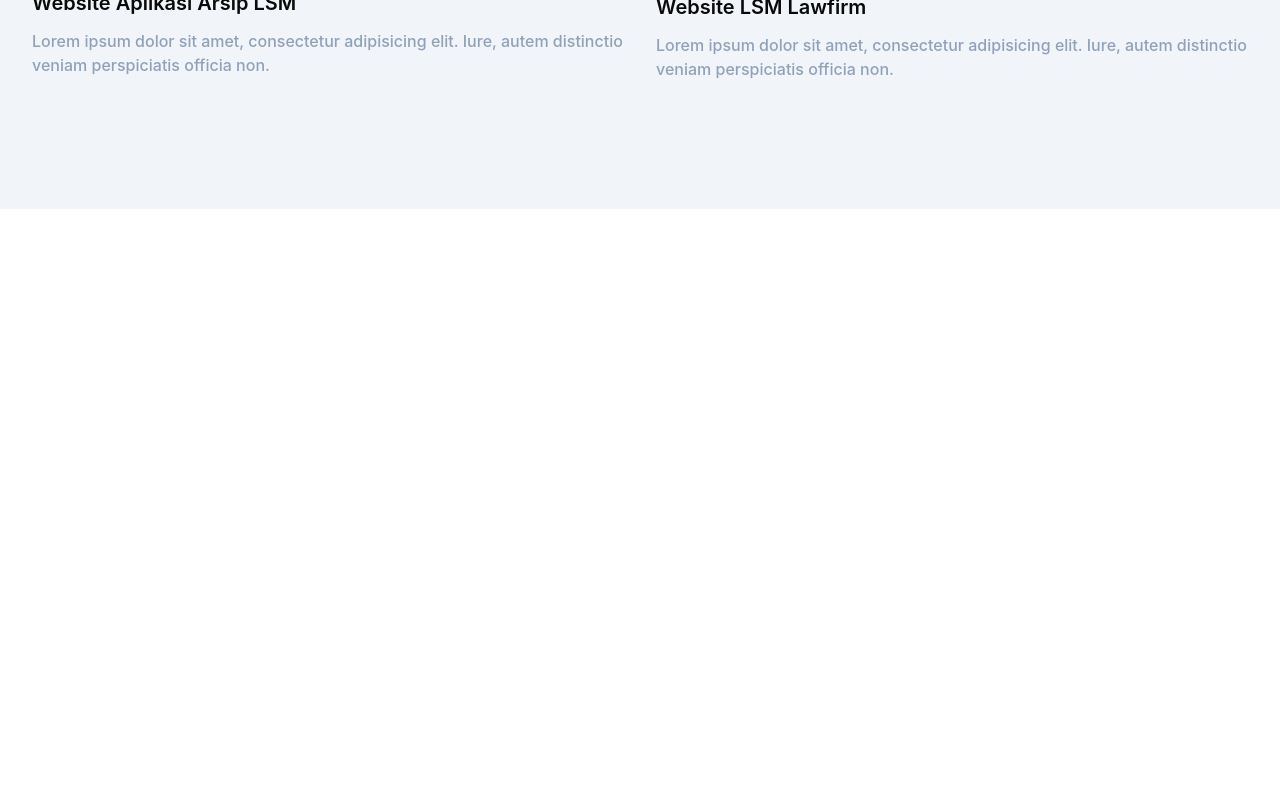
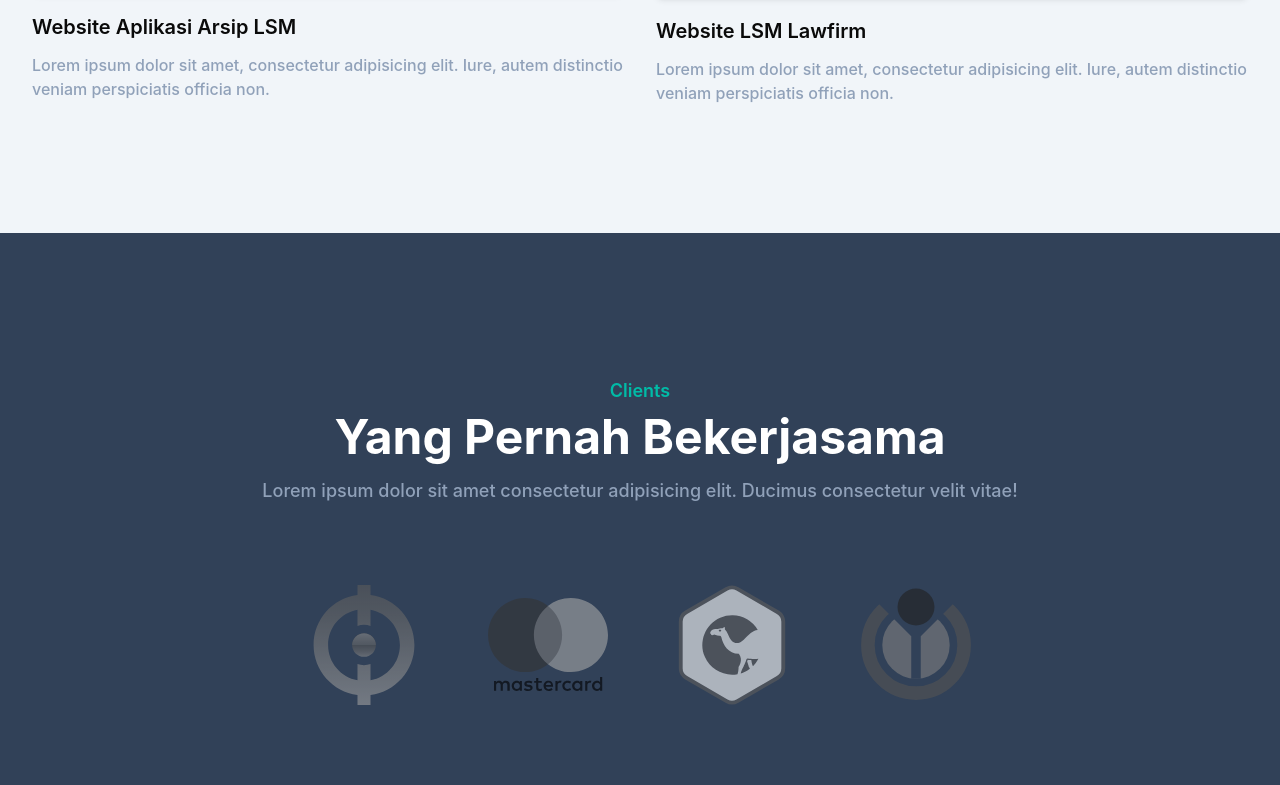
Before and after one commit to darmakom/tailwind-website-portfolio, a website: page index.html in a window 1280 px wide. Shown: the part 2245-3030 px from the top of the page. Before the commit the page ends 2454 px from the top, so only its background shows below. Drawn offline with Linux system fonts and the light colour scheme.

Commit message:
Menambahkan file gambar

```diff
--- a/index.html
+++ b/index.html
@@ -117,8 +117,8 @@
         <div class="w-full px4">
             <div class="max-w-xl mx-auto text-center mb-16">
                 <h4 class="font-semibold text-lg text-teal-500 mb-2">Portfolio</h4>
-                <h2 class="font-bold text-neutral-950 text-3xl mb-4">Project Terbaru</h2>
-                <p class="font-medium text-md text-slate-400">Lorem ipsum dolor sit amet consectetur adipisicing elit. Harum dolore reprehenderit non, quia nostrum asperiores eligendi accusantium ad adipisci sint?</p>
+                <h2 class="font-bold text-neutral-950 text-3xl mb-4 sm:text-4xl lg:text-5xl">Project Terbaru</h2>
+                <p class="font-medium text-md text-slate-400 md:text-lg">Lorem ipsum dolor sit amet consectetur adipisicing elit. Harum dolore reprehenderit non, quia nostrum asperiores eligendi accusantium ad adipisci sint?</p>
             </div>
         </div>
         <div class="w-full px-4 flex flex-wrap justify-center">
@@ -155,6 +155,37 @@
     </section>
    <!-- Portfolio Section End -->
 
+   <!-- Clients Section Start -->
+    <section id="clients" class="pt-36 pb-16 bg-slate-700">
+        <div class="container">
+            <div class="w-full px-4">
+                <div class="mx-auto text-center mb-16">
+                    <h4 class="font-semibold text-lg text-teal-500 mb-2">Clients</h4>
+                    <h2 class="font-bold text-white text-3xl mb-4 sm:text-4xl lg:text-5xl">Yang Pernah Bekerjasama</h2>
+                    <p class="font-medium text-md text-slate-400 md:text-lg">Lorem ipsum dolor sit amet consectetur adipisicing elit. Ducimus consectetur velit vitae!</p>
+                </div>
+            </div>
+
+            <div class="w-full px-4">
+                <div class="flex flex-wrap items-center justify-center">
+                    <a href="#" class="max-w-[120px] mx-4 py-4 grayscale opacity-60 transition duration-500 hover:grayscale-0 hover:opacity-100 lg:mx-6 xl:mx-8">
+                        <img src="src/img/clients/Repo.svg" alt="Chanel-Logo">
+                    </a>
+                    <a href="#" class="max-w-[120px] mx-4 py-4 grayscale opacity-60 transition duration-500 hover:grayscale-0 hover:opacity-100 lg:mx-6 xl:mx-8">
+                        <img src="src/img/clients/Mastercard-logo.svg" alt="Mastercard">
+                    </a>
+                    <a href="#" class="max-w-[120px] mx-4 py-4 grayscale opacity-60 transition duration-500 hover:grayscale-0 hover:opacity-100 lg:mx-6 xl:mx-8">
+                        <img src="src/img/clients/perl-vector-svg-logo.svg" alt="Perl">
+                    </a>
+                    <a href="#" class="max-w-[120px] mx-4 py-4 grayscale opacity-60 transition duration-500 hover:grayscale-0 hover:opacity-100 lg:mx-6 xl:mx-8">
+                        <img src="src/img/clients/Wikimedia-logo.svg" alt="Wikimedia">
+                    </a>
+                </div>
+            </div>
+        </div>
+    </section>
+   <!-- Clients Section End -->
+
    <script src="dist/js/script.js"></script>
 </body>
 </html>
```
Also changed, not shown: src/img/clients/Mastercard-logo.svg (added), src/img/clients/Repo.svg (added), src/img/clients/Wikimedia-logo.svg (added), src/img/clients/perl-vector-svg-logo.svg (added), src/output.css.
